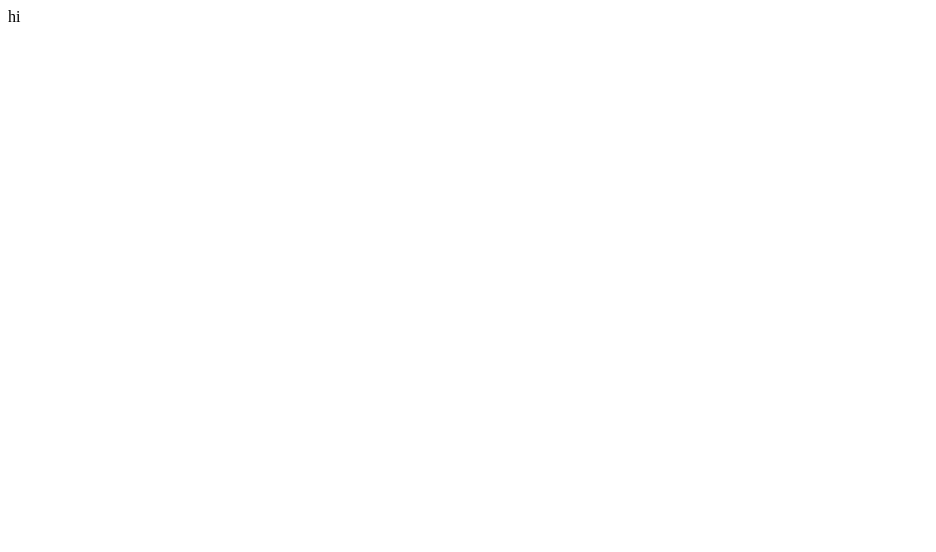
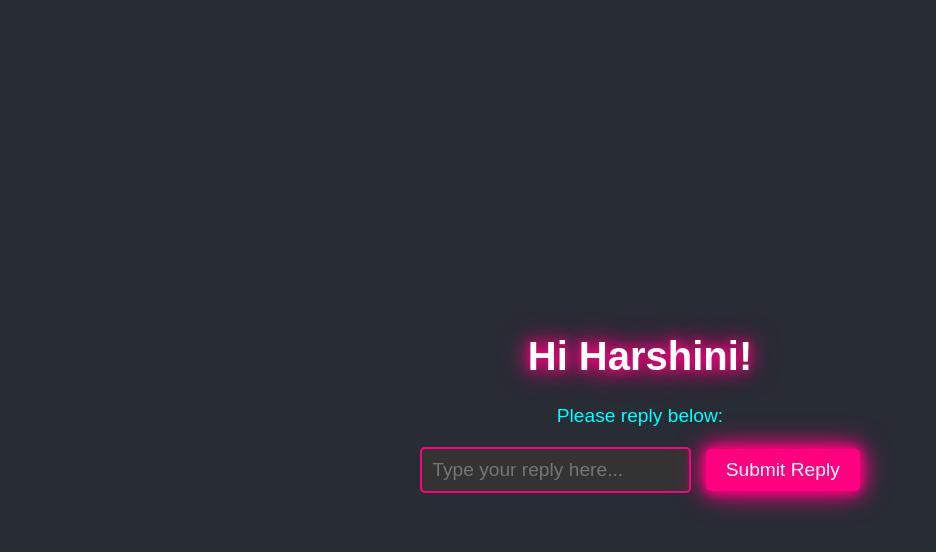
Before and after one commit to Joelmarkjoseph/bestieday, a plain HTML site: page index.html in a window 1280 px wide. Shown: the whole page, without its empty margins (0-936 px from the left). Drawn offline with Linux system fonts and the light colour scheme.

Commit message:
new commits

```diff
--- a/index.html
+++ b/index.html
@@ -3,9 +3,25 @@
   <head>
     <meta charset="UTF-8" />
     <meta name="viewport" content="width=device-width, initial-scale=1.0" />
-    <title>Game</title>
+    <title>Message to Harshini</title>
+    <link rel="stylesheet" href="istyles.css" />
   </head>
   <body>
-    hi
+    <div class="message-container">
+      <h1 class="greeting">Hi Harshini!</h1>
+      <p class="reply-instruction">Please reply below:</p>
+
+      <div class="input-container">
+        <input
+          type="text"
+          id="userReply"
+          placeholder="Type your reply here..."
+          required
+        />
+        <button id="submitReply" class="glowing-button">Submit Reply</button>
+      </div>
+    </div>
+
+    <script src="iscript.js"></script>
   </body>
 </html>
--- /dev/null
+++ b/iscript.js
@@ -0,0 +1,15 @@
+// Get the button and input field
+const submitReply = document.getElementById('submitReply');
+const userReply = document.getElementById('userReply');
+
+// Add event listener for when the button is clicked
+submitReply.addEventListener('click', () => {
+    // Check if user has entered some text in the input field
+    if (userReply.value.trim() !== "") {
+        // Redirect to puzzle.html
+        window.location.href = "fillblanks.html";
+    } else {
+        // If input is empty, show an alert to ask for a reply
+        alert("Please enter your reply.");
+    }
+});
--- /dev/null
+++ b/istyles.css
@@ -0,0 +1,57 @@
+body {
+    display: flex;
+    justify-content: center;
+    align-items: center;
+    height: 100vh;
+    margin: 0;
+    background-color: #282c34;
+    color: #fff;
+    font-family: 'Arial', sans-serif;
+    flex-direction: column;
+}
+
+.message-container {
+    text-align: center;
+}
+
+.greeting {
+    font-size: 2.5rem;
+    color: #fff;
+    text-shadow: 0 0 10px #ff0080, 0 0 20px #ff0080, 0 0 30px #ff0080;
+}
+
+.reply-instruction {
+    font-size: 1.2rem;
+    color: #00ffff;
+    margin-bottom: 20px;
+}
+
+.input-container {
+    margin-top: 20px;
+}
+
+input[type="text"] {
+    padding: 10px;
+    font-size: 1.2rem;
+    border: 2px solid #ff0080;
+    border-radius: 5px;
+    background-color: #333;
+    color: #fff;
+    margin-right: 10px;
+}
+
+.glowing-button {
+    font-size: 1.2rem;
+    padding: 10px 20px;
+    color: #fff;
+    background-color: #ff0080;
+    border: none;
+    border-radius: 5px;
+    cursor: pointer;
+    box-shadow: 0 0 10px #ff0080, 0 0 20px #ff0080, 0 0 30px #ff0080;
+    transition: 0.3s;
+}
+
+.glowing-button:hover {
+    box-shadow: 0 0 20px #00ffff, 0 0 30px #00ffff;
+}
```
Also changed, not shown: fbscript.js (+35 -4 lines).
